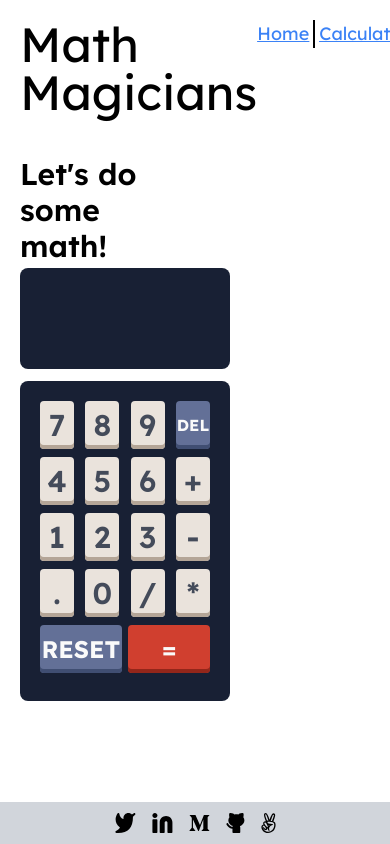
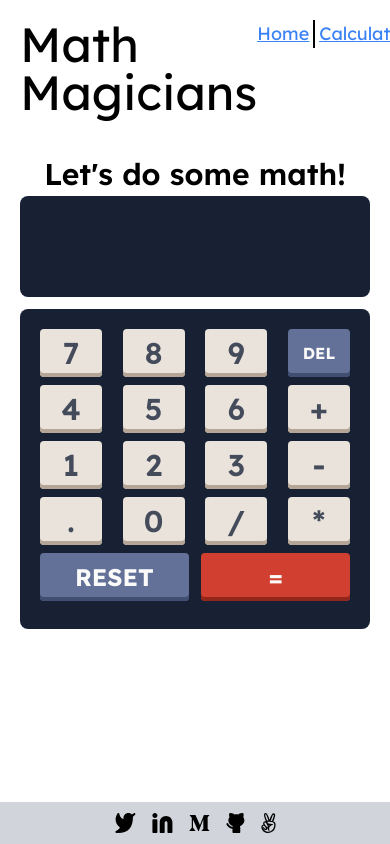
Before and after one commit to Yinkusadel/Adels-react-calculator-app, a React (Vite) app: page /Calculator in a window 390 px wide. Shown: the top 844 px of the page. Built offline with nearby package versions, Linux system fonts and the light colour scheme.

Commit message:
refactor: calculator display

```diff
--- a/src/components/App.jsx
+++ b/src/components/App.jsx
@@ -13,7 +13,7 @@ const DefaultPageContent = () => (
     <p className="my-10">
       calculator app, designed to simplify your mathematical tasks effortlessly. With an intuitive
       interface and advanced functionality. click here to visit{' '}
-      <Link className="text-blue-300 underline" to="/CalculatorPage">
+      <Link className="text-blue-300 underline" to="/calculator">
         Calculator{' '}
       </Link>
     </p>
@@ -33,19 +33,19 @@ const App = () => {
               </li>
               <li className="mx-1 border-r-2 border-solid border-black"></li>
               <li className="text-blue-500 underline hover:text-black ">
-                <Link to="/Calculator">Calculator </Link>
+                <Link to="/calculator">Calculator </Link>
               </li>
               <li className="mx-1 border-r-2 border-solid border-black"></li>
               <li className="text-blue-500 underline hover:text-black ">
-                <Link to="/Quote">Quote </Link>
+                <Link to="/quote">Quote </Link>
               </li>
             </ul>
           </nav>
         </div>
         <Routes>
           <Route path="/" element={<DefaultPageContent />} />
-          <Route path="/Quote" element={<Quote />} />
-          <Route path="/Calculator" element={<Calculator />} />
+          <Route path="/quote" element={<Quote />} />
+          <Route path="/calculator" element={<Calculator />} />
         </Routes>
       </div>
       <footer className="flex h-[5vh] justify-center bg-gray-300">
--- a/src/routerpages/CalculatorPage.jsx
+++ b/src/routerpages/CalculatorPage.jsx
@@ -3,8 +3,8 @@ import Calculator from '../components/Calculator';
 const CalculatorPage = () => {
   return (
     <div className="flex flex-col justify-between text-3xl font-semibold lg:flex-row">
-      <p className="w-2/5">Let&apos;s do some math!</p>
-      <div className="w-3/5">
+      <p className="flex justify-center lg:w-2/5 lg:justify-start">Let&apos;s do some math!</p>
+      <div className="lg:w-3/5">
         <Calculator />
       </div>
     </div>
```
